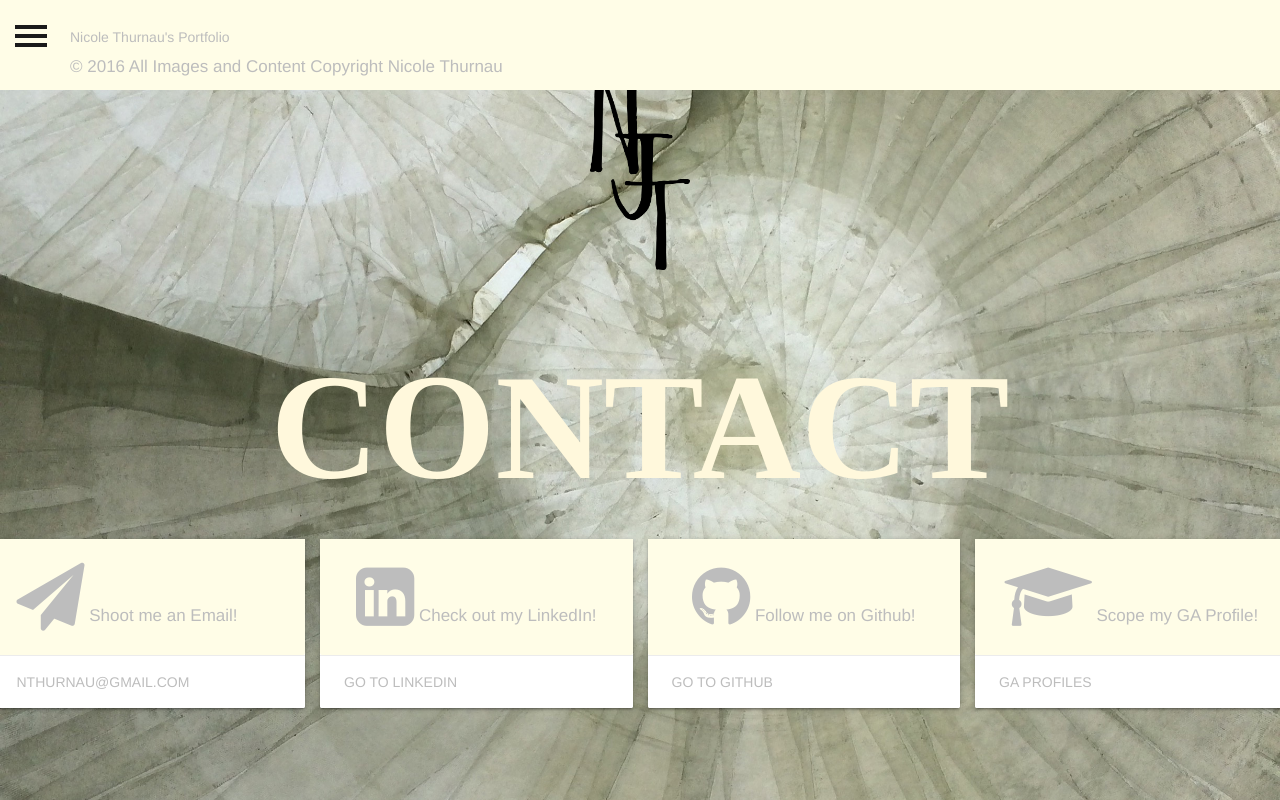
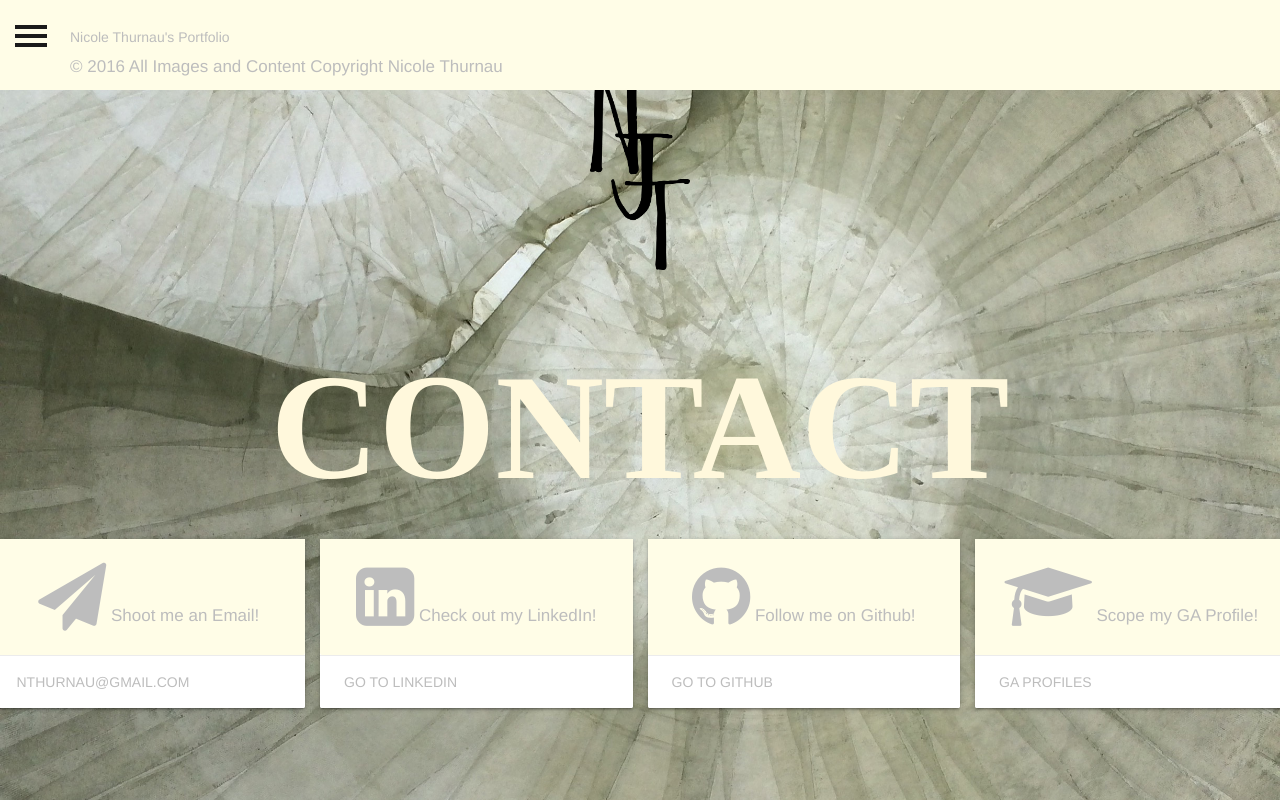
Before and after one commit to nthurnau/portfolio, a plain HTML site: page portfolio_rel/contact.html in a window 1280 px wide. Drawn offline with nearby package versions, Linux system fonts and the light colour scheme.

Commit message:
changed photography file name

```diff
--- a/portfolio_rel/contact.html
+++ b/portfolio_rel/contact.html
@@ -71,7 +71,7 @@
           <div class="col s12 m3">
             <div class="card">
               <div class="card-content yellow lighten-5 grey-text text-lighten-1">
-                <p>
+                <p class="center-align">
                   <i class="fa fa-paper-plane fa-4x" aria-hidden="true"></i>
                   Shoot me an Email!
                 </p>
```
Also changed, not shown: portfolio_rel/photography.html (renamed from portfolio_rel/photography2.html).
